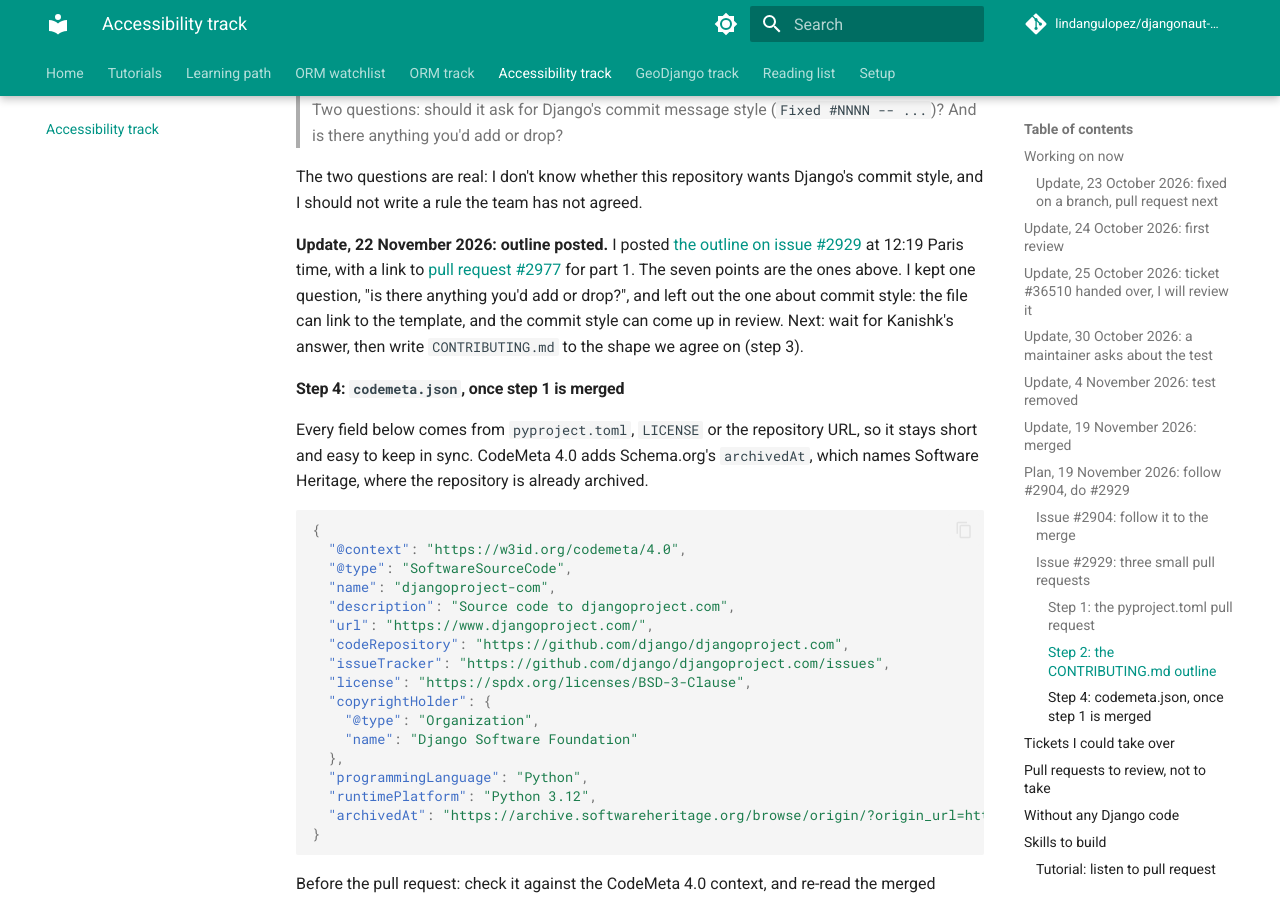
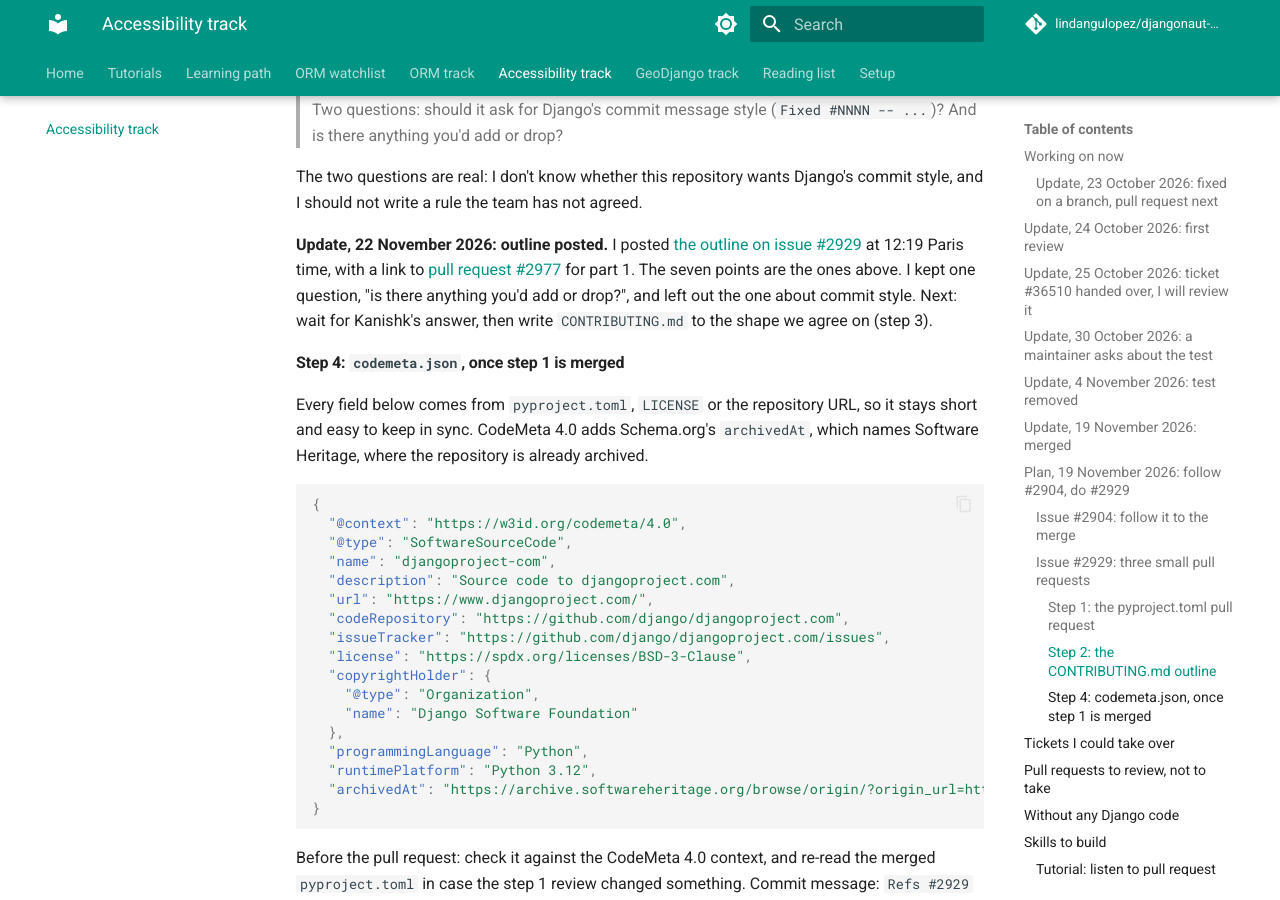
Before and after one commit to lindangulopez/djangonaut-session7, an MkDocs documentation site: the page built from docs/accessibility-track.md, in a window 1280 px wide and 900 px high, scrolled down 8057 px. Built offline with MkDocs 1.6.1 and Material for MkDocs 9.7.7, drawn with Linux system fonts in a browser that asks for light colours; comment, search, counter and statistics services are not loaded.

Commit message:
Accessibility track: trim the step 2 update

```diff
--- a/docs/accessibility-track.md
+++ b/docs/accessibility-track.md
@@ -218,7 +218,7 @@ Kanishk wants a separate file, because the README is already long, and an outlin
 
 The two questions are real: I don't know whether this repository wants Django's commit style, and I should not write a rule the team has not agreed.
 
-**Update, 22 November 2026: outline posted.** I posted [the outline on issue #2929](https://github.com/django/djangoproject.com/issues/2929#issuecomment-7078365942) at 12:19 Paris time, with a link to [pull request #2977](https://github.com/django/djangoproject.com/pull/2977) for part 1. The seven points are the ones above. I kept one question, "is there anything you'd add or drop?", and left out the one about commit style: the file can link to the template, and the commit style can come up in review. Next: wait for Kanishk's answer, then write `CONTRIBUTING.md` to the shape we agree on (step 3).
+**Update, 22 November 2026: outline posted.** I posted [the outline on issue #2929](https://github.com/django/djangoproject.com/issues/2929#issuecomment-7078365942) at 12:19 Paris time, with a link to [pull request #2977](https://github.com/django/djangoproject.com/pull/2977) for part 1. The seven points are the ones above. I kept one question, "is there anything you'd add or drop?", and left out the one about commit style. Next: wait for Kanishk's answer, then write `CONTRIBUTING.md` to the shape we agree on (step 3).
 
 #### Step 4: `codemeta.json`, once step 1 is merged
 
```
